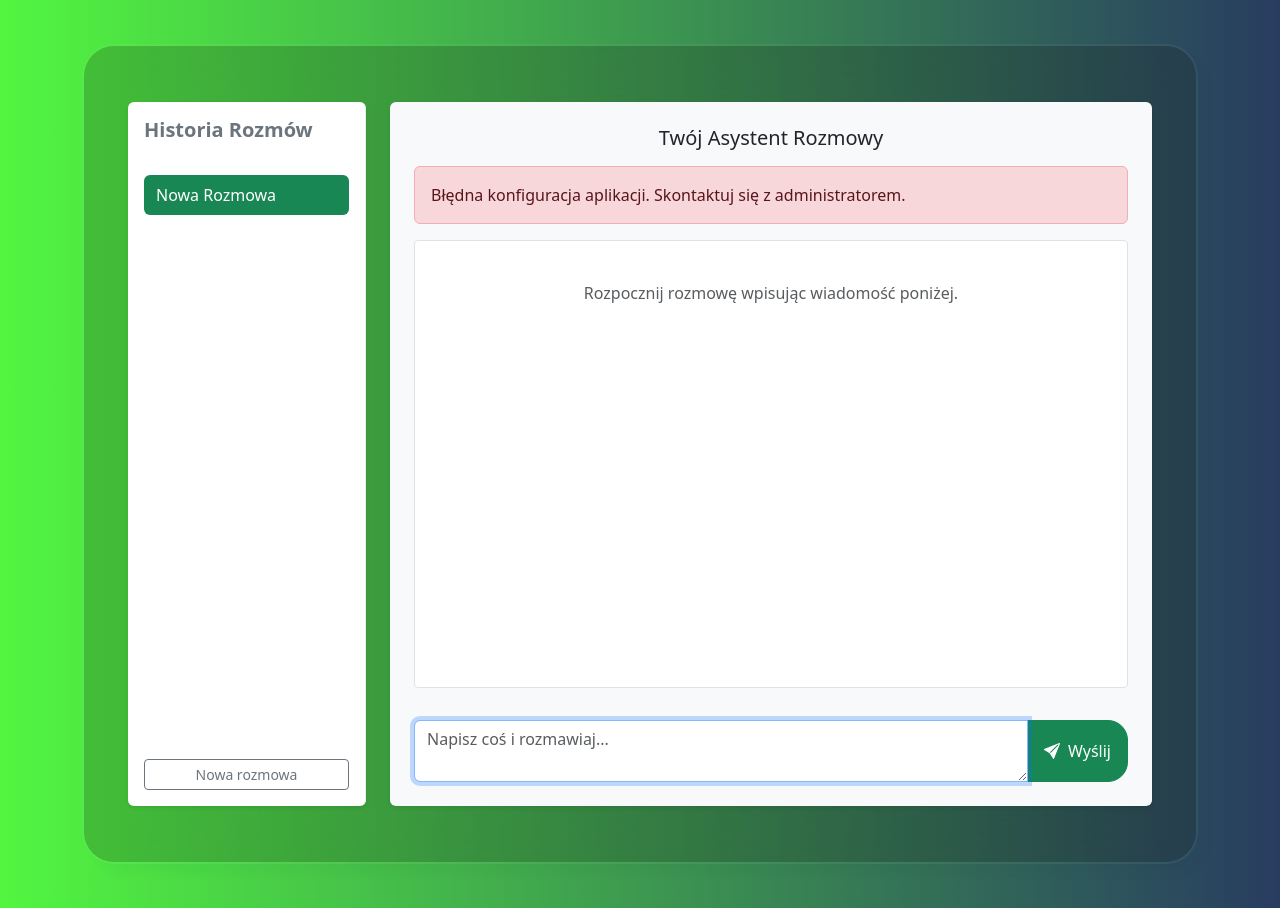
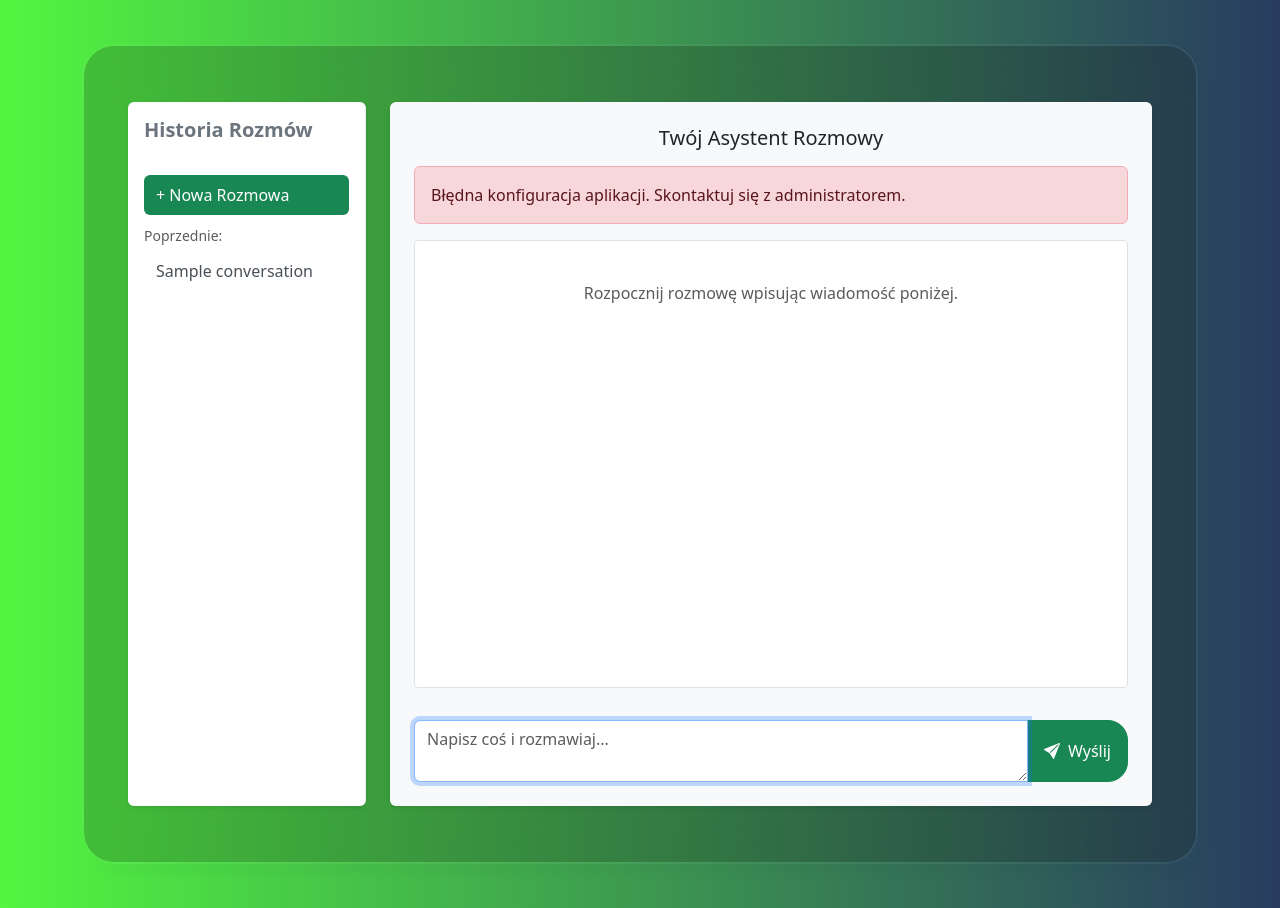
Before and after one commit to KarlaSz/MoodFlow-App, a Django app: page /chat/ in a window 1280 px wide. Shown: the part 124-1032 px from the top of the page. Run offline with Django 5.2, Linux system fonts and the light colour scheme; tables that the repository leaves empty hold one stand-in row (values such as "Sample post").

Commit message:
fixed bug regarding creating new conversation and savig an old chats

```diff
--- a/moodFlow/myapp/models.py
+++ b/moodFlow/myapp/models.py
@@ -43,7 +43,7 @@ class Conversation(models.Model):
     Reprezentuje pojedynczą sesję rozmowy powiązaną z sesją Django.
     """
     # Zamiast ForeignKey do User, używamy klucza sesji
-    id = models.UUIDField(  # Zmieniamy na UUID
+    id = models.UUIDField(
         primary_key=True,
         default=uuid.uuid4,  # Automatycznie generuj UUID
         editable=False
@@ -66,7 +66,7 @@ class Conversation(models.Model):
 
     def __str__(self):
         truncated_title = Truncator(self.title).chars(50)
-        return f"Rozmowa {self.id} - {truncated_title or '[Brak tytułu]'}"
+        return self.title or f"Conversation {self.id}"
 
     def save(self, *args, **kwargs):
         # Opcjonalnie: Automatycznie ustaw tytuł na podstawie pierwszej wiadomości
--- a/moodFlow/myapp/templates/myapp/chat.html
+++ b/moodFlow/myapp/templates/myapp/chat.html
@@ -15,23 +15,43 @@
                 <hr class="mt-0">
                 <div class="sidebar-list-container flex-grow-1">
                     <ul class="list-unstyled chat-history-list">
-                        {# Tutaj dynamicznie załaduj listę konwersacji z widoku chat_history #}
-                        {# Przykład statyczny: #}
-                        {# Zakładając, że masz URL o nazwie 'chat' przyjmujący conversation_id #}
-                        {% if conversation and conversation.id %}
-                            <li><a href="{% url 'chat_view_conversation' conversation_id=conversation.id %}" class="active bg-success">Aktualna Rozmowa</a></li>
-                        {% else %}
-                             <li><a href="{% url 'chat' %}" class="active bg-success">Nowa Rozmowa</a></li>
+
+                        {# --- Link do rozpoczęcia NOWEJ rozmowy --- #}
+                        {# Jest aktywny, jeśli ŻADNA konkretna rozmowa nie jest załadowana #}
+                        <li>
+                            <a href="{% url 'chat' %}"
+                               class="{% if not conversation %}active bg-success{% endif %}">
+                                + Nowa Rozmowa
+                            </a>
+                        </li>
+
+                        {# --- Nagłówek dla historii (jeśli istnieje) --- #}
+                        {% if conversation_history_list %}
+                            <li class="mt-2 mb-1"><small class="text-muted">Poprzednie:</small></li>
                         {% endif %}
-                        {# Przykładowa pętla po konwersacjach z innego widoku #}
-                        {# {% for conv in recent_conversations %} #}
-                        {#   <li><a href="{% url 'chat' conversation_id=conv.id %}">{{ conv.title|default:"Rozmowa bez tytułu" }}</a></li> #}
-                        {# {% endfor %} #}
+
+                        {# --- Pętla po historii rozmów z widoku --- #}
+                        {% for conv in conversation_history_list %}
+                            {# Generuj URL do widoku tej konkretnej rozmowy #}
+                            {% url 'chat_view_conversation' conversation_id=conv.id as conv_url %}
+                            <li>
+                                {# Link do konkretnej rozmowy #}
+                                {# Jest aktywny, jeśli ID rozmowy z pętli zgadza się z ID aktualnie załadowanej rozmowy #}
+                                <a href="{{ conv_url }}"
+                                   title="{{ conv.title|default:'Rozmowa bez tytułu' }}" {# Pełny tytuł w podpowiedzi #}
+                                   class="{% if conversation and conversation.id == conv.id %}active bg-success{% endif %}">
+                                     {# Wyświetl tytuł, użyj domyślnego jeśli pusty, skróć dla zwięzłości #}
+                                     {{ conv.title|default:"Rozmowa bez tytułu"|truncatechars:25 }}
+                                </a>
+                            </li>
+                        {% empty %}
+                             {# Komunikat, jeśli nie ma żadnych zapisanych rozmów (poza linkiem "Nowa Rozmowa") #}
+                             {# Możesz to zostawić puste lub dodać tekst #}
+                             {# <li><em class="text-muted small">Brak historii</em></li> #}
+                        {% endfor %}
                     </ul>
                 </div>
-                 <a href="{% url 'chat' %}" class="btn btn-outline-secondary btn-sm mt-auto"> {# Link do rozpoczęcia nowej rozmowy #}
-                     Nowa rozmowa
-                 </a>
+                 {# Usunęliśmy stary przycisk "Nowa rozmowa", bo mamy link na górze listy #}
             </div>
         </div>
 
--- a/moodFlow/myapp/urls.py
+++ b/moodFlow/myapp/urls.py
@@ -1,6 +1,6 @@
 from django.urls import path
 from .views import (home, finance, news, chat, todo_list, edit_task, delete_task,
-                    toggle_done, api_list_tasks, api_task_details,weather_api, chat_history)
+                    toggle_done, api_list_tasks, api_task_details,weather_api)
 
 urlpatterns = [
     # URL-e dla głównych widoków
@@ -18,7 +18,6 @@ urlpatterns = [
     path('api/task/<int:task_id>/', api_task_details, name='api_task_details'),  # Szczegóły zadania API
 
     path('chat/', chat, name='chat'),
-    path('chat/<uuid:conversation_id>/', chat, name='chat_view_conversation'),
-    path('chat/history/', chat_history, name='chat_history'),
+    path('chat/<int:conversation_id>/', chat, name='chat_view_conversation'),
 
 ]
--- a/moodFlow/myapp/views.py
+++ b/moodFlow/myapp/views.py
@@ -2,7 +2,7 @@ from django.shortcuts import render, redirect, get_object_or_404
 from django.http import JsonResponse, Http404
 from django.views.decorators.http import require_POST
 from .models import Task, Conversation, Message
-from .forms import TaskForm
+from .forms import TaskForm, ChatForm
 from django.utils import timezone
 from openai import OpenAI
 import json
@@ -295,150 +295,141 @@ def get_api_key():
 #                   {"form": form, "error_message": error_message,
 #                    "assistant_response": assistant_response, "response": response, "messages": messages})
 
-def chat(request, conversation_id=None): # Dodajemy opcjonalny conversation_id z URL (krok zaawansowany, na razie pomińmy)
-
+def chat(request, conversation_id=None):
     api_key = get_api_key()
     error_message = None
-    model = "gpt-4o" # lub gpt-3.5-turbo
-    form = ChatForm() # Pusty formularz na start (dla GET)
+    model = "gpt-4o"
+    form = ChatForm() # Zawsze zaczynaj z pustym formularzem dla GET
     current_conversation = None
-    messages_queryset = Message.objects.none() # Pusty queryset na start
+    messages_queryset = Message.objects.none()
+
+    # --- Pobierz listę konwersacji dla sidebara (Zawsze) ---
+    # TODO: W przyszłości filtruj po zalogowanym użytkowniku, jeśli dodasz logowanie
+    conversation_history_list = Conversation.objects.all().order_by('-created_at')
 
     if not api_key:
         error_message = "Błędna konfiguracja aplikacji. Skontaktuj się z administratorem."
-        # Dla GET request można by od razu zwrócić render z błędem, ale obsłużymy to niżej
+        # Można od razu renderować z błędem, ale obsłużymy poniżej
 
-    # --- Logika dla GET (ładowanie strony) ---
+    # --- Logika dla GET (ładowanie strony / kliknięcie linku rozmowy / kliknięcie "Nowa rozmowa") ---
     if request.method == 'GET':
-        # Spróbuj pobrać ID bieżącej konwersacji z sesji Django
-        session_conversation_id = request.session.get('conversation_id')
-        if session_conversation_id:
+        if conversation_id:
+            # Użytkownik kliknął link do konkretnej rozmowy
             try:
-                # Używamy get() zamiast filter().first(), aby rzucić wyjątek jeśli nie istnieje
-                current_conversation = Conversation.objects.get(id=session_conversation_id)
-                # Pobierz historię wiadomości dla tej konwersacji
+                current_conversation = Conversation.objects.get(id=conversation_id)
                 messages_queryset = current_conversation.messages.all().order_by('timestamp')
+                # Ustaw tę rozmowę jako aktywną w sesji
+                request.session['conversation_id'] = str(current_conversation.id)
+                request.session.save() # Jawne zapisanie dla pewności
             except Conversation.DoesNotExist:
-                # Jeśli ID w sesji jest nieprawidłowe (np. usunięto konwersację), wyczyść sesję
+                # ID w URL jest nieprawidłowe, traktuj jak nową rozmowę
+                error_message = "Wybrana rozmowa nie istnieje."
+                if 'conversation_id' in request.session:
+                    del request.session['conversation_id'] # Wyczyść błędne ID z sesji
+                current_conversation = None
+                messages_queryset = Message.objects.none()
+                # Można też przekierować: return redirect('chat')
+        else:
+            # Użytkownik wszedł na /chat/ lub kliknął "Nowa rozmowa"
+            # Kluczowe: Usuń ID poprzedniej rozmowy z sesji, aby wymusić utworzenie nowej przy POST
+            if 'conversation_id' in request.session:
                 del request.session['conversation_id']
-                current_conversation = None # Resetujemy
-                messages_queryset = Message.objects.none()
+                request.session.save()
+            # Stan dla nowej rozmowy (już ustawiony domyślnie)
+            current_conversation = None
+            messages_queryset = Message.objects.none()
 
     # --- Logika dla POST (wysyłanie wiadomości) ---
     elif request.method == 'POST' and api_key:
         form = ChatForm(request.POST)
         if form.is_valid():
             user_prompt = form.cleaned_data["prompt"]
+            session_conversation_id = request.session.get('conversation_id')
 
             # --- Znajdź lub stwórz konwersację ---
-            session_conversation_id = request.session.get('conversation_id')
             if session_conversation_id:
                 try:
                     current_conversation = Conversation.objects.get(id=session_conversation_id)
                 except Conversation.DoesNotExist:
-                    # Jeśli ID w sesji jest złe, stwórz nową konwersację
+                    # Sesja miała ID, ale rozmowy już nie ma -> stwórz nową
                     current_conversation = Conversation.objects.create()
-                    request.session['conversation_id'] = str(current_conversation.id) # Zapisz nowe ID w sesji
-                    request.session.save() # Jawne zapisanie sesji może być potrzebne
+                    request.session['conversation_id'] = str(current_conversation.id)
+                    request.session.save()
             else:
-                # Jeśli nie ma ID w sesji, stwórz nową konwersację
+                # Brak ID w sesji (bo to pierwszy POST po wejściu na /chat/ lub po błędzie) -> stwórz nową
                 current_conversation = Conversation.objects.create()
                 request.session['conversation_id'] = str(current_conversation.id)
                 request.session.save()
 
-            # --- Automatyczne ustawienie tytułu konwersacji  ---
+            # --- Ustawienie tytułu (jeśli go nie ma) ---
             if not current_conversation.title and user_prompt:
-                 current_conversation.title = Truncator(user_prompt).chars(80) # Skróć pierwszy prompt
+                 current_conversation.title = Truncator(user_prompt).chars(50) # Możesz dostosować długość
                  current_conversation.save()
 
-            # --- Zapisz wiadomość użytkownika w bazie ---
+            # --- Zapisz wiadomość użytkownika ---
             user_message_obj = Message.objects.create(
-                conversation=current_conversation,
-                role='user',
-                content=user_prompt
+                conversation=current_conversation, role='user', content=user_prompt
             )
-            # Pobierz timestamp *po* zapisaniu
             user_timestamp = user_message_obj.get_formatted_timestamp()
 
-            # --- Przygotuj historię dla OpenAI (z bazy danych) ---
-            openai_history = []
-            # Pobierz wszystkie wiadomości dla tej konwersacji (w tym nowo dodaną)
-            messages_queryset = current_conversation.messages.all().order_by('timestamp')
-            for msg in messages_queryset:
-                openai_history.append({"role": msg.role, "content": msg.content})
+            # --- Przygotuj historię dla OpenAI ---
+            openai_history = [{"role": msg.role, "content": msg.content}
+                              for msg in current_conversation.messages.all().order_by('timestamp')]
 
             # --- Wywołanie OpenAI ---
             try:
                 client = OpenAI(api_key=api_key)
                 response = client.chat.completions.create(
-                    model=model,
-                    messages=openai_history, # Używamy historii z bazy
-                    temperature=0.7
+                    model=model, messages=openai_history, temperature=0.7
                 )
                 assistant_response_content = response.choices[0].message.content
 
-                # --- Zapisz odpowiedź asystenta w bazie ---
+                # --- Zapisz odpowiedź asystenta ---
                 assistant_message_obj = Message.objects.create(
-                    conversation=current_conversation,
-                    role='assistant',
-                    content=assistant_response_content
+                    conversation=current_conversation, role='assistant', content=assistant_response_content
                 )
                 assistant_timestamp = assistant_message_obj.get_formatted_timestamp()
 
-
                 # --- Odpowiedź AJAX ---
                 if request.headers.get('X-Requested-With') == 'XMLHttpRequest':
+                    # Odśwież listę historii PO dodaniu nowej wiadomości/konwersacji
+                    # aby sidebar mógł się potencjalnie zaktualizować (jeśli dodasz taką logikę w JS)
+                    # Chociaż prostsze jest odświeżenie strony po przejściu do innej konwersacji.
+                    # conversation_history_list = Conversation.objects.all().order_by('-created_at')
+                    # Na razie nie wysyłamy historii w AJAX, sidebar aktualizuje się przy przeładowaniu strony.
                     return JsonResponse({
                         'status': 'success',
-                        'user_message': { # Zwracamy też info o wiadomości usera
-                            'role': 'user',
-                            'content': user_prompt,
-                            'timestamp': user_timestamp
-                        },
-                        'assistant_message': { # Zwracamy obiekt wiadomości asystenta
-                            'role': 'assistant',
-                            'content': assistant_response_content,
-                            'timestamp': assistant_timestamp # Dodajemy timestamp!
-                        }
-                        # Nie wysyłamy już całej historii JSON, bo JS dodaje tylko nowe wiadomości
+                        'user_message': {'role': 'user', 'content': user_prompt, 'timestamp': user_timestamp},
+                        'assistant_message': {'role': 'assistant', 'content': assistant_response_content, 'timestamp': assistant_timestamp}
                     })
 
-                # --- Odpowiedź dla zwykłego POST (jeśli AJAX nie był użyty) ---
-                # Odświeżamy queryset, żeby zawierał nową odpowiedź asystenta
+                # --- Odpowiedź dla zwykłego POST (jeśli AJAX nie był użyty - mało prawdopodobne z twoim JS) ---
                 messages_queryset = current_conversation.messages.all().order_by('timestamp')
-                form = ChatForm() # Wyczyść formularz po udanym wysłaniu
+                form = ChatForm() # Wyczyść formularz
 
             except Exception as e:
-                error_message = f"Wystąpił błąd podczas komunikacji z OpenAI: {str(e)}"
-                print(f"OpenAI API Error: {e}") # Logowanie błędu
-                # Odpowiedź AJAX z błędem
+                error_message = f"Błąd OpenAI: {str(e)}"
+                print(f"OpenAI Error: {e}")
                 if request.headers.get('X-Requested-With') == 'XMLHttpRequest':
-                    return JsonResponse({
-                        'status': 'error',
-                        'error_message': error_message
-                    }, status=500)
-                # Dla zwykłego POST błąd zostanie wyświetlony na stronie
+                    return JsonResponse({'status': 'error', 'error_message': error_message}, status=500)
 
-        else: # form.is_valid() == False
-            # Jeśli formularz jest nieprawidłowy (np. pusty prompt, chociaż JS powinien to blokować)
-            error_message = "Wystąpił błąd w formularzu."
-            print(f"Błędy walidacji formularza ChatForm: {form.errors}")
-            if request.headers.get('X-Requested-With') == 'XMLHttpRequest':
-                 return JsonResponse({'status': 'error', 'error_message': 'Nieprawidłowe dane wejściowe.'}, status=400)
+        else: # Formularz nieprawidłowy
+             error_message = "Błąd formularza."
+             print(f"ChatForm errors: {form.errors}")
+             if request.headers.get('X-Requested-With') == 'XMLHttpRequest':
+                 return JsonResponse({'status': 'error', 'error_message': 'Nieprawidłowe dane.'}, status=400)
+
+        # --- Odśwież listę historii po udanym POST ---
+        # To ważne, jeśli nowa konwersacja została właśnie utworzona
+        conversation_history_list = Conversation.objects.all().order_by('-created_at')
 
 
     # --- Przygotowanie kontekstu dla szablonu (dla GET i zwykłego POST) ---
     context = {
         "form": form,
         "error_message": error_message,
-        "messages": messages_queryset, # Przekazujemy queryset wiadomości
-        "conversation": current_conversation # Możemy przekazać też obiekt konwersacji
+        "messages": messages_queryset,       # Wiadomości *bieżącej* rozmowy (lub puste)
+        "conversation": current_conversation, # *Bieżący* obiekt rozmowy (lub None)
+        "conversation_history_list": conversation_history_list # *Lista* wszystkich rozmów dla sidebara
     }
     return render(request, "myapp/chat.html", context)
-
-# --- Widok historii rozmów (przykład) ---
-def chat_history(request):
-    # Pobierz wszystkie konwersacje (można filtrować np. po użytkowniku, jeśli go dodasz)
-    # Tutaj pobieramy wszystkie, co może być nieefektywne przy dużej ilości
-    conversations = Conversation.objects.all().order_by('-created_at')
-    return render(request, "myapp/chat_history.html", {"conversations": conversations})
```
Also changed, not shown: moodFlow/db.sqlite3.
